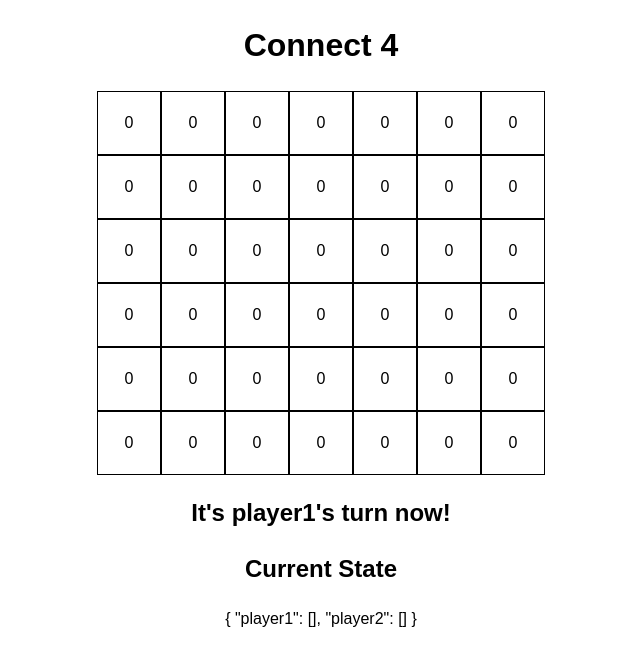
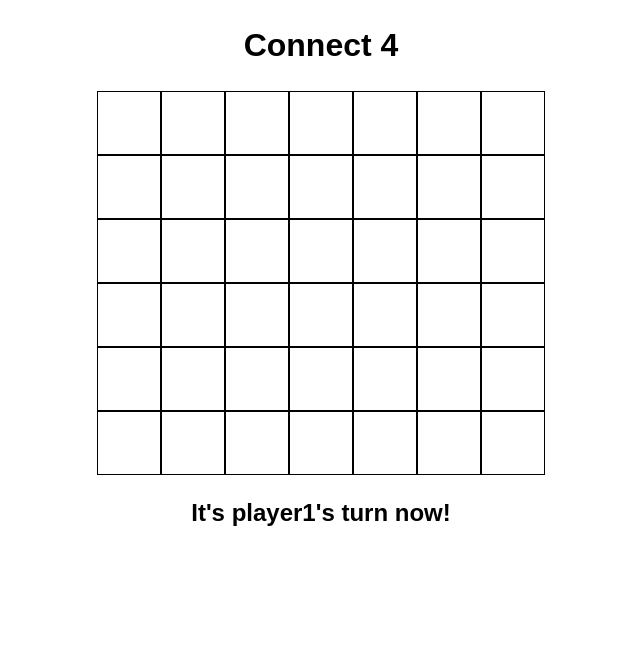
Before and after one commit to zachblume/craniometrix-takehome-zb, a React (Create React App) app: page / in a window 1280 px wide. Shown: the top 666 px of the page, without its empty margins (319-959 px from the left). Built offline with nearby package versions, Linux system fonts and the light colour scheme.

Commit message:
simplify ui towards real game

```diff
--- a/src/App.tsx
+++ b/src/App.tsx
@@ -121,8 +121,8 @@ const StateDisplay = () => {
     return (
         <div className="StateDisplay" style={{ width: "100%" }}>
             <h2>It's {whoseTurn}'s turn now!</h2>
-            <h2>Current State</h2>
-            {JSON.stringify(Board, null, 2)}
+            {/* <h2>Current State</h2>
+            {JSON.stringify(Board, null, 2)} */}
         </div>
     );
 };
--- a/src/components/Tile.tsx
+++ b/src/components/Tile.tsx
@@ -56,7 +56,7 @@ const Tile = ({
                 });
             }}
         >
-            <span className="tile-inner">{rowsInThisColumn?.length}</span>
+            <span className="tile-inner"></span>
         </span>
     );
 };
```
